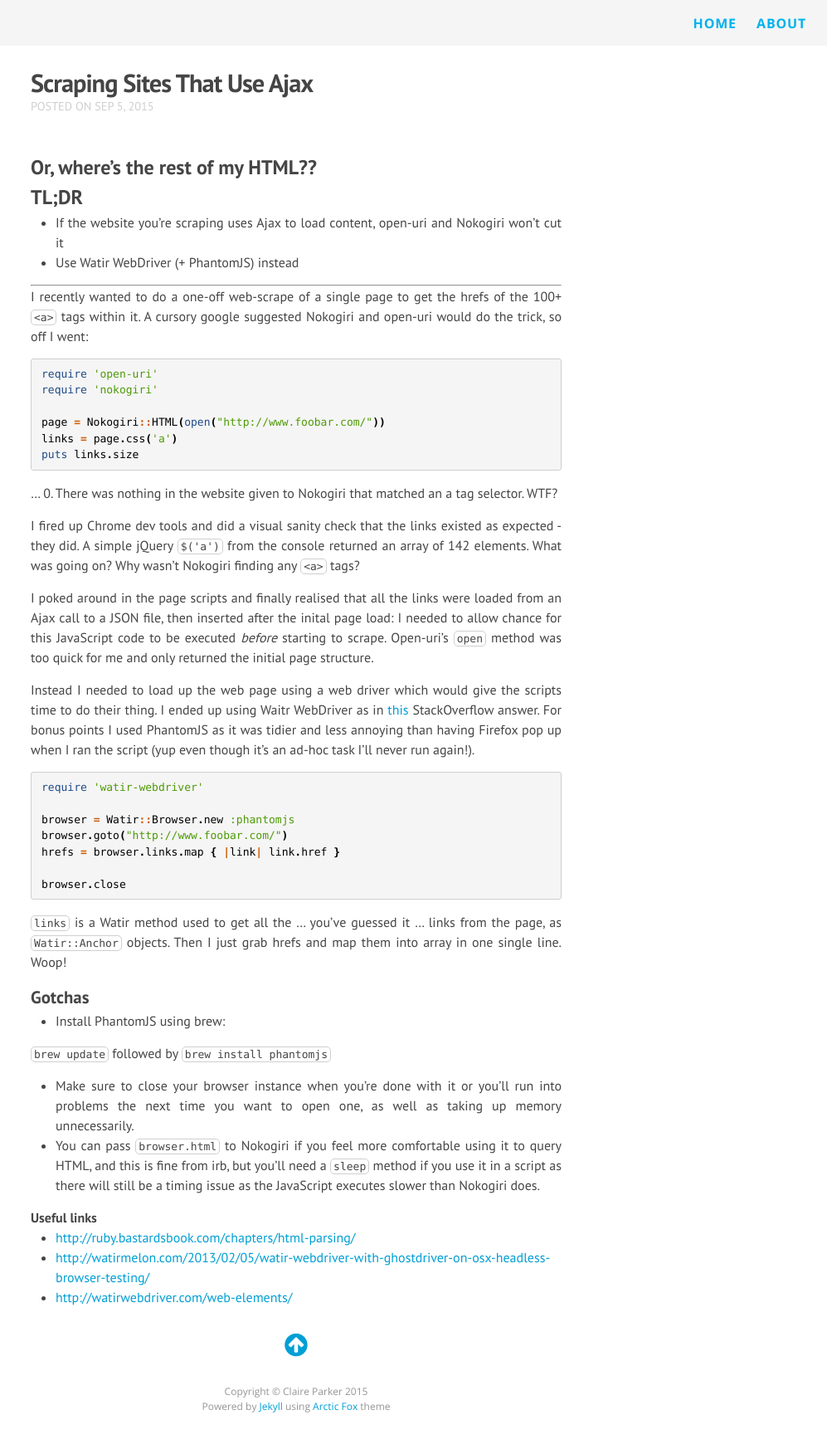
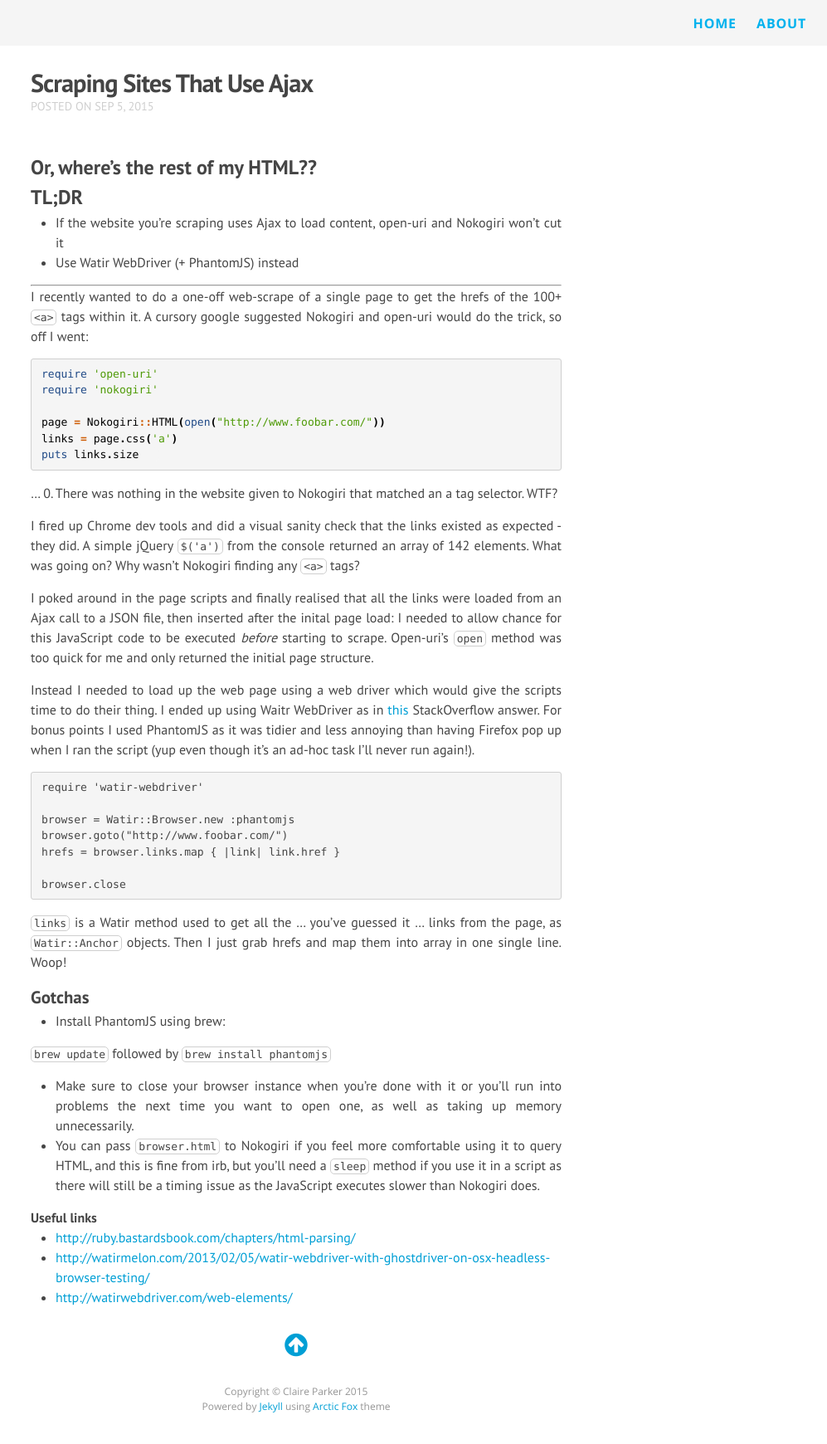
Before and after one commit to claire-codes/blog-com, a Jekyll site: the page built from _posts/2015-09-04-scraping-websites-that-use-ajax.markdown, in a window 1280 px wide. Shown: the whole page at 83% size, without its empty margins (283-1280 px from the left). Built offline with Jekyll 4.4.1, drawn with Linux system fonts in a browser that asks for light colours; nearby versions of some CDN libraries.

Commit message:
styling tweaks

````diff
--- a/_includes/head.html
+++ b/_includes/head.html
@@ -10,8 +10,7 @@
   <link rel="canonical" href="{{ page.url | replace:'index.html','' | prepend: site.baseurl | prepend: site.url }}">
   <link rel="alternate" type="application/rss+xml" title="{{ site.title }}" href="{{ "/feed.xml" | prepend: site.baseurl | prepend: site.url }}" />
 
-  <link rel="stylesheet" href="http://maxcdn.bootstrapcdn.com/font-awesome/4.3.0/css/font-awesome.min.css">
-  <link href='http://fonts.googleapis.com/css?family=PT+Sans:400,700' rel='stylesheet' type='text/css'>
-  <link href='http://fonts.googleapis.com/css?family=Open+Sans:300,700' rel='stylesheet' type='text/css'>
+  <link href='https://fonts.googleapis.com/css?family=PT+Sans:400,700' rel='stylesheet' type='text/css'>
+  <link href='https://fonts.googleapis.com/css?family=Open+Sans:300,700' rel='stylesheet' type='text/css'>
   <link rel="stylesheet" href="https://maxcdn.bootstrapcdn.com/font-awesome/4.4.0/css/font-awesome.min.css">
 </head>
--- a/_posts/2015-09-04-scraping-websites-that-use-ajax.markdown
+++ b/_posts/2015-09-04-scraping-websites-that-use-ajax.markdown
@@ -34,7 +34,7 @@
 
 Instead I needed to load up the web page using a web driver which would give the scripts time to do their thing. I ended up using Waitr WebDriver as in [this](http://stackoverflow.com/questions/13492449/watir-webdriver-phantomjs-and-ghostdriver) StackOverflow answer. For bonus points I used PhantomJS as it was tidier and less annoying than having Firefox pop up when I ran the script (yup even though it's an ad-hoc task I'll never run again!).
 
-```ruby
+```
 require 'watir-webdriver'
 
 browser = Watir::Browser.new :phantomjs
````
